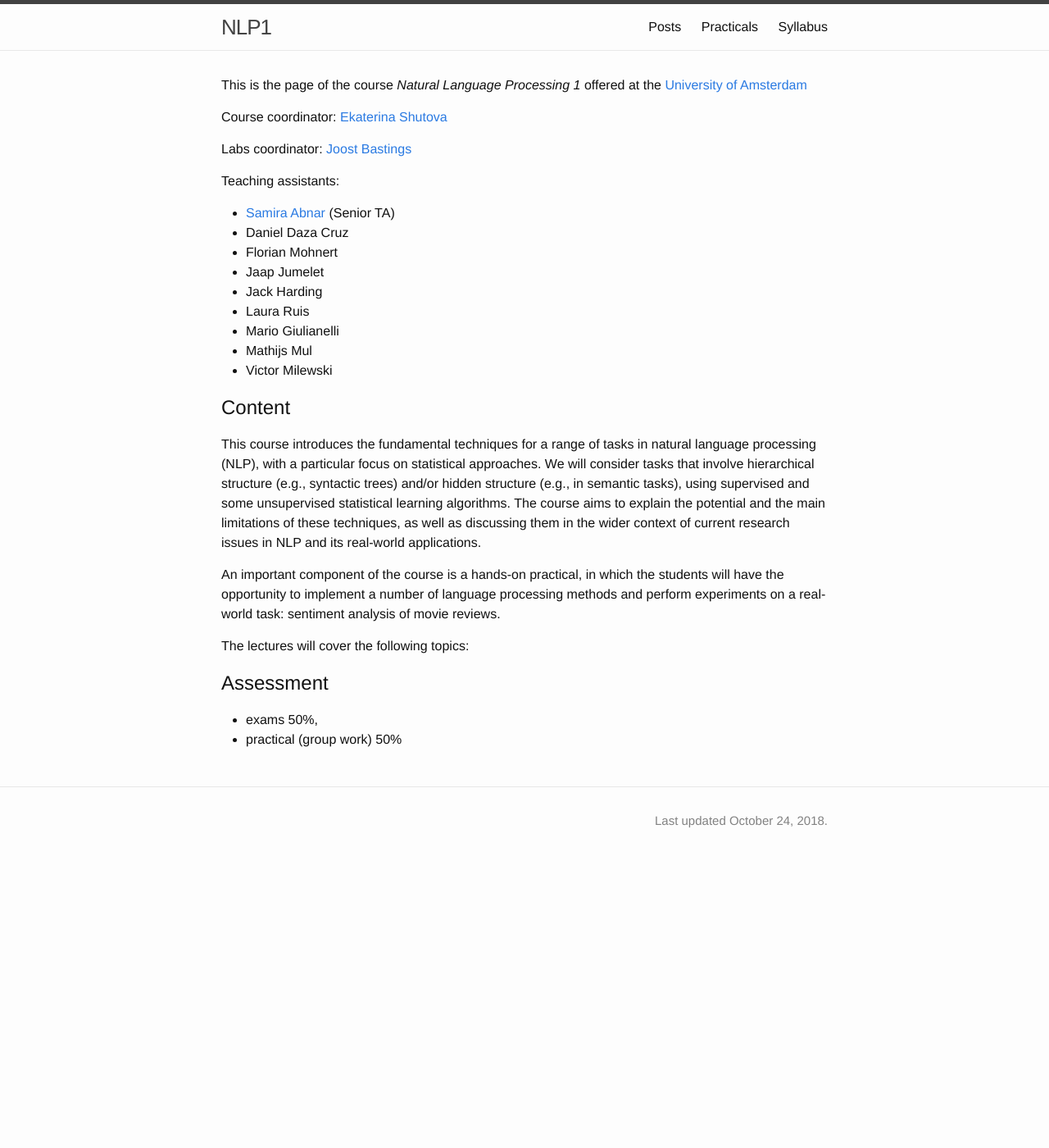
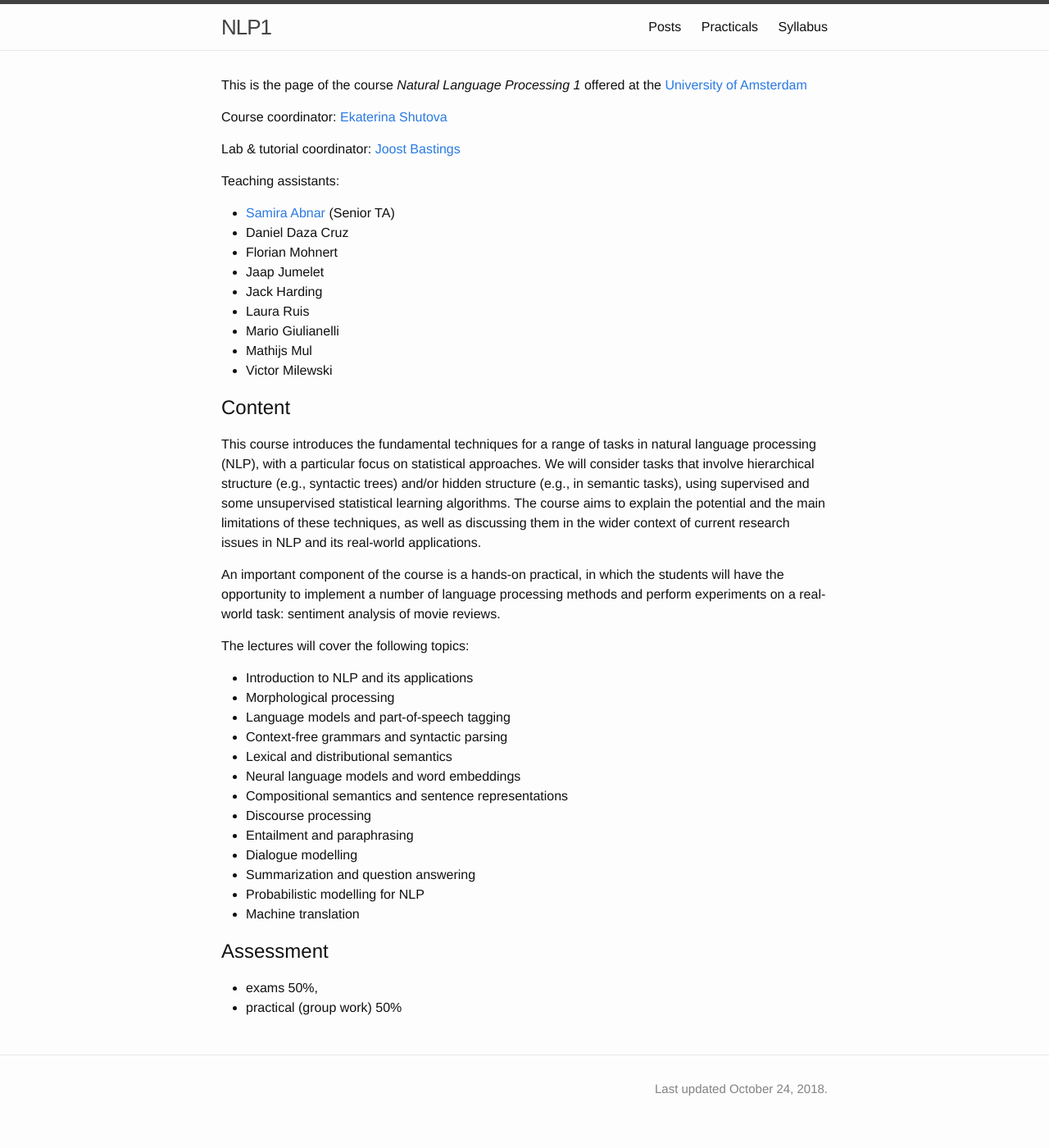
Before and after one commit to cl-illc/nlp1, a Jekyll site: the page built from index.md, in a window 1280 px wide. Shown: the whole page at 82% size. Built offline with Jekyll 4.4.1, drawn with Linux system fonts in a browser that asks for light colours; before the commit the page ends 1073 px from its top, so only the background shows below that.

Commit message:
Update index.md

```diff
--- a/index.md
+++ b/index.md
@@ -6,7 +6,7 @@ This is the page of the course *Natural Language Processing 1* offered at the [U
 
 Course coordinator: [Ekaterina Shutova](http://www.cl.cam.ac.uk/~es407/)
 
-Labs coordinator: [Joost Bastings](https://bastings.github.io)
+Lab & tutorial coordinator: [Joost Bastings](https://bastings.github.io)
 
 Teaching assistants:
 - [Samira Abnar](https://staff.fnwi.uva.nl/s.abnar/) (Senior TA)
@@ -28,6 +28,21 @@ An important component of the course is a hands-on practical, in which the stude
 
 The lectures will cover the following topics:
 
+- Introduction to NLP and its applications
+- Morphological processing
+- Language models and part-of-speech tagging
+- Context-free grammars and syntactic parsing
+- Lexical and distributional semantics
+- Neural language models and word embeddings
+- Compositional semantics and sentence representations
+- Discourse processing
+- Entailment and paraphrasing
+- Dialogue modelling
+- Summarization and question answering
+- Probabilistic modelling for NLP
+- Machine translation
+
+
 
 ## Assessment
 
```
